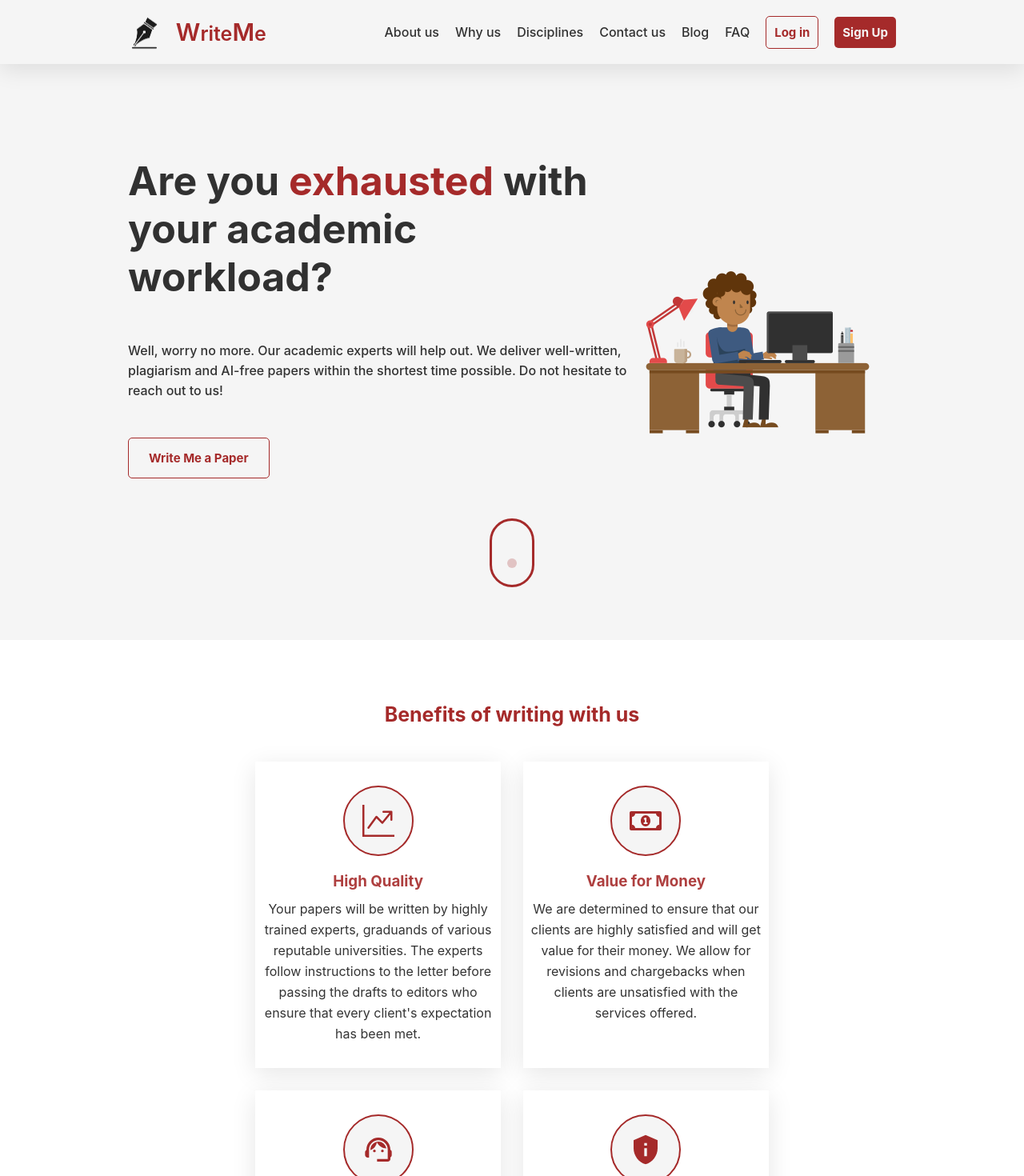
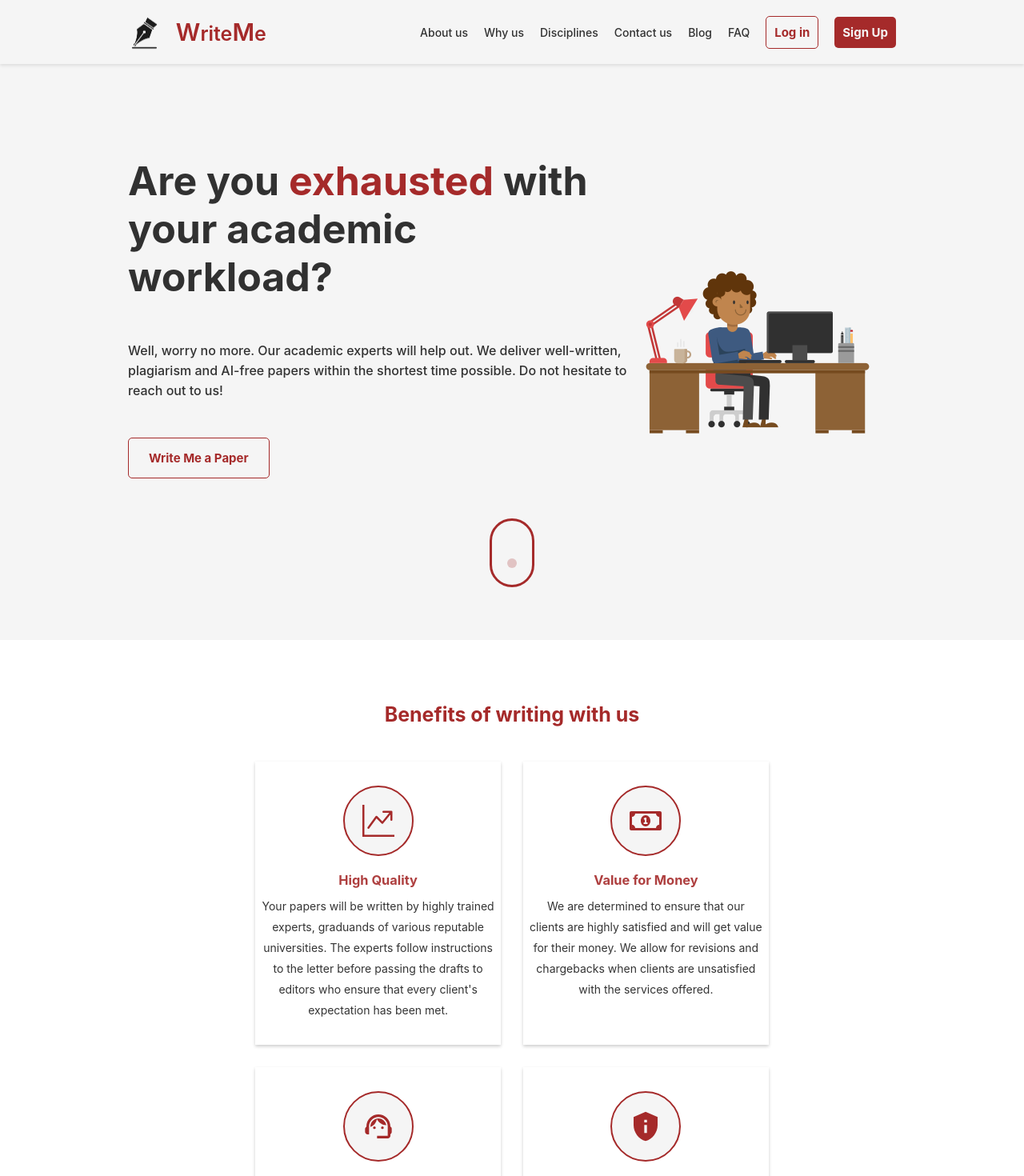
Before and after one commit to 1wes/WriteMe-Carbon, a React (Vite) app: page /user-dashboard in a window 1280 px wide. Shown: the top 1470 px of the page at 80% size. Built offline with nearby package versions, Linux system fonts and the light colour scheme; no server answers.

Commit message:
styles: change box-shadow and reduce font-size

```diff
--- a/src/components/about.css
+++ b/src/components/about.css
@@ -70,13 +70,13 @@
     width: 47%;
     padding: 10px;
     background-color: whitesmoke;
-    box-shadow: rgba(0, 0, 0, 0.1) 0px 7px 29px 0px;
+    box-shadow: 0 2px 4px rgba(0, 0, 0, 0.2);
     transition: all ease 1s;
 }
 
 .values li:hover{
     cursor: pointer;
-    box-shadow: rgba(0, 0, 0, 0.3) 0px 7px 29px 0px;
+    box-shadow: 0 2px 4px rgba(0, 0, 0, 0.4);
 }
 
 .value-header{
--- a/src/components/benefits.css
+++ b/src/components/benefits.css
@@ -28,11 +28,12 @@
     padding: 30px 7px;
     background-color: white;
     transition: all ease 1s;
-    box-shadow: rgba(0, 0, 0, 0.1) 0px 7px 29px 0px;
+    box-shadow: 0 2px 4px rgba(0, 0, 0, 0.2);
+    font-size: 14px;
 }
 
 .list:hover{
-    box-shadow: rgba(0, 0, 0, 0.3) 0px 7px 29px 0px;
+    box-shadow: 0 2px 4px rgba(0, 0, 0, 0.5);
     cursor: pointer;
 
 }
--- a/src/components/disciplines.css
+++ b/src/components/disciplines.css
@@ -24,6 +24,7 @@
     margin: 0 0 20px 0;
     border: 1px solid rgba(165, 42, 42, 0.2);
     transition: all ease .5s;
+    font-size: 14px;
 }
 
 .sector-list:hover{
--- a/src/components/faq.css
+++ b/src/components/faq.css
@@ -95,13 +95,13 @@
     justify-content: center;
     align-items: center;
     padding: 20px;
-    box-shadow: rgba(0, 0, 0, 0.1) 0px 7px 29px 0px;
+    box-shadow: 0 2px 4px rgba(0, 0, 0, 0.2);
     transition: all ease 1s;
 }
 
 .support-channels:hover{
     cursor: pointer;
-    box-shadow: rgba(0, 0, 0, 0.2) 0px 7px 29px 0px;
+    box-shadow: 0 2px 4px rgba(0, 0, 0, 0.4);
 }
 
 .support-icon i{
--- a/src/components/navbar.css
+++ b/src/components/navbar.css
@@ -4,11 +4,12 @@
 
 #navbar-section{
     height: 10vh;
-    box-shadow: rgba(0, 0, 0, 0.1) 0px 7px 29px 0px;
+    box-shadow: 0 2px 4px rgba(0, 0, 0, 0.1);
     position: sticky;
     top: 0;
     background-color: rgba(245, 245, 245, 0.98);
     z-index: 100000000;
+    font-size: 14px;
 }
 
 #mobile-navbar-section{
@@ -116,12 +117,13 @@
     #mobile-navbar-section{
         display: flex;
         height: 10vh;
-        box-shadow: rgba(0, 0, 0, 0.1) 0px 7px 29px 0px;
+        box-shadow: 0 2px 4px rgba(0, 0, 0, 0.1);
         position: sticky !important;
         top: 0 !important;
         background-color: rgba(245, 245, 245, 0.98);
         z-index: 100000000;
         overflow: visible;
+        font-size: 14px;
     }
 
 
--- a/src/components/services.css
+++ b/src/components/services.css
@@ -71,6 +71,10 @@
     border-radius: 35px;
 }
 
+.service-name{
+    font-size: 14px;
+}
+
 @media only screen and (max-width:480px){
 
     .services{
@@ -104,7 +108,6 @@
 
     .service-name{
         width: 90%;
-        font-size: 15px;
     }
 
 }
```
